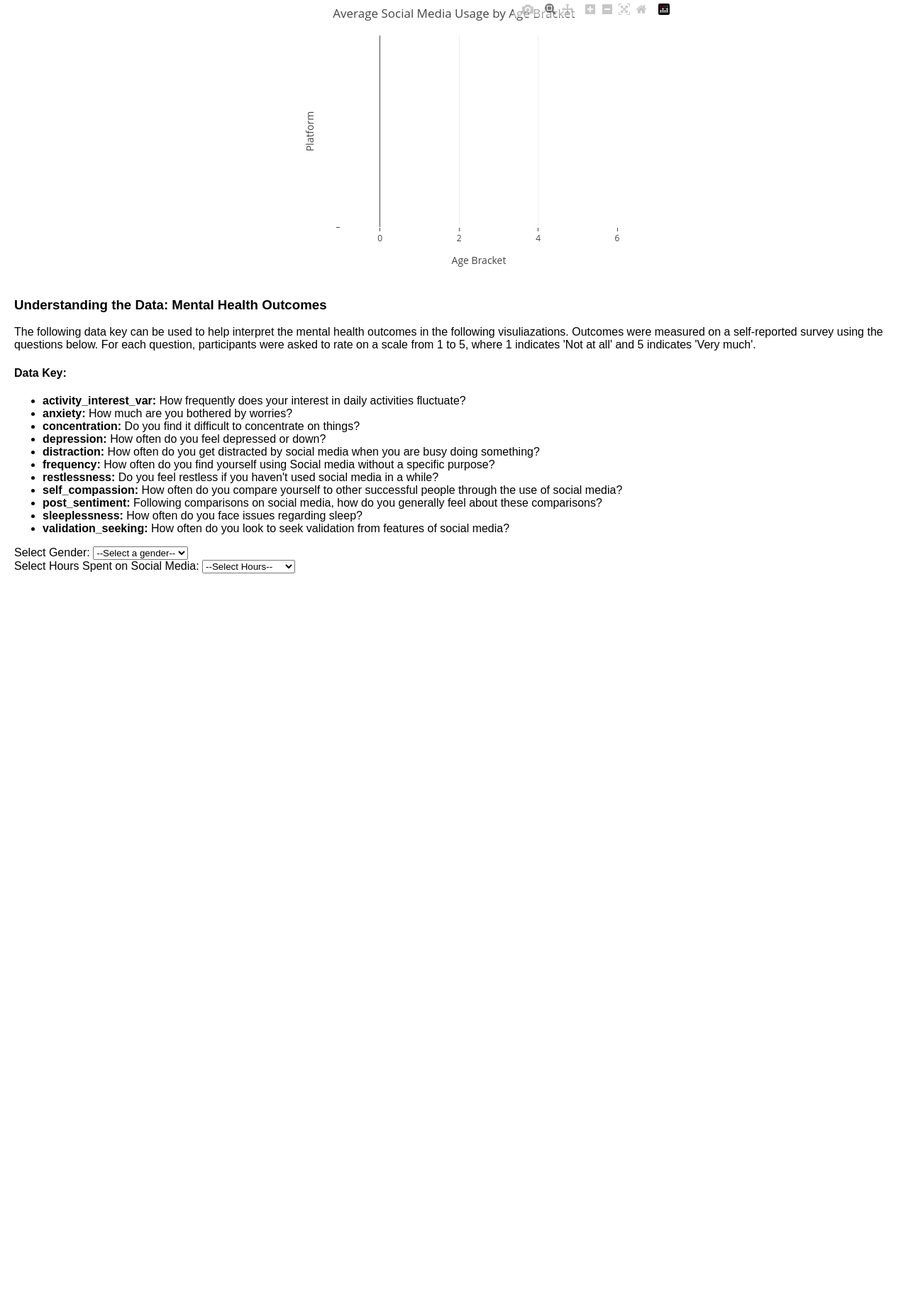
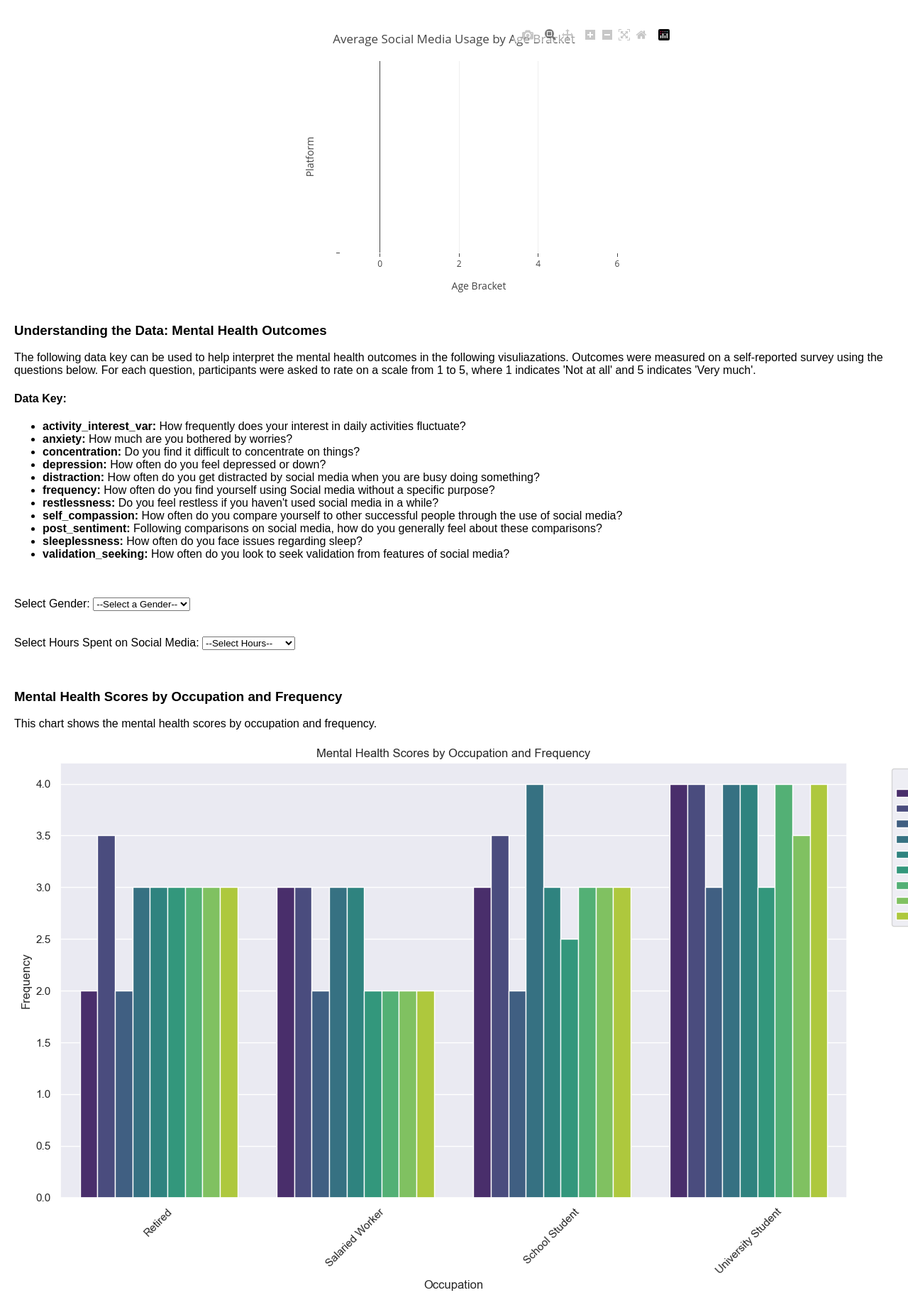
Before and after one commit to emilyfaris/social-media-mental-health-project, a Flask app: page / in a window 1280 px wide; the page is wider, and only the part inside the window is pictured. Shown: the part 553-2385 px from the top of that part at 71% size. Before the commit the page ends 1361 px from the top of that part, so only its background shows below. Run offline with Flask 3, Linux system fonts and the light colour scheme; data that the repository does not hold is empty; some libraries are stand-ins or nearby versions.

Commit message:
adding Maggie's stuff

```diff
--- a/app.py
+++ b/app.py
@@ -1,7 +1,9 @@
 import flask
 import sqlalchemy
 from sqlalchemy import text
-from flask import render_template, request, jsonify
+from flask import render_template, jsonify
+import pandas as pd
+import seaborn as sns
 
 
 app = flask.Flask(__name__)
@@ -137,6 +139,34 @@
     return jsonify(platform_data)
 
 
+@app.route('/visualization1')
+def visualization1():
+    # Generate the visualization using seaborn
+    sns.set_theme()
+    # Render the HTML template containing the visualization
+    return render_template('smmh.html')
+
+
+@app.route('/visualization2/data')
+def visualization2_data():
+    query = "SELECT occupation, frequency, distraction, restlessness, anxiety, concentration, self_compassion, sleeplessness, activity_interest_var, depression FROM smmh_data"
+    # Retrieve data from the database
+    data = get_data(query)
+    # Convert the data to a DataFrame
+    df = pd.DataFrame(data, columns=['Occupation', 'Frequency', 'Distraction', 'Restlessness', 'Anxiety', 'ConcentrationDifficulty', 'SelfCompassion', 'Sleeplessness', 'ActivityInterest', 'Depression'])
+    # Group the data by 'Occupation' and calculate the median for each column
+    occupation_results = df.groupby('Occupation')[['Frequency', 'Distraction','Restlessness','Anxiety','ConcentrationDifficulty','SelfCompassion','Sleeplessness','ActivityInterest', 'Depression']].median().reset_index()
+
+    # Melt the DataFrame to long format for Plotly visualization
+    melted_df = pd.melt(occupation_results, id_vars='Occupation', var_name='MentalHealth', value_name='Score')
+
+    # Convert the melted dataframe to a dictionary for JSON serialization
+    data = melted_df.to_dict(orient='records')
+
+    #Return the processed data as JSON
+    return jsonify(data)
+
+
 
 if __name__ == "__main__":
     app.run(host='localhost', debug=True)
--- /dev/null
+++ b/static/js/graph2.js
@@ -0,0 +1,22 @@
+// Fetch data from Flask endpoint
+fetch('/visualization2/data')
+  .then(response => response.json())
+  .then(data => {
+    // Create the Plotly graph
+    const fig = {
+      data: [{
+        x: data.map(item => item.MentalHealth),
+        y: data.map(item => item.Score),
+        type: 'bar',
+        marker: {color: 'powderblue'}
+      }],
+      layout: {
+        title: 'Mental Health Scores by Occupation and Frequency',
+        xaxis: {title: 'Mental Health'},
+        yaxis: {title: 'Frequency'}
+      }
+    };
+
+    Plotly.newPlot('plotly-graph', fig.data, fig.layout);
+  })
+  .catch(error => console.log('Error fetching data:', error));
--- a/templates/smmh.html
+++ b/templates/smmh.html
@@ -29,6 +29,8 @@
           <label for="selDataset">Select Age:</label>
           <select id="selDataset"></select>
           <div id="age-pie-chart"></div>
+        </br>
+      </br>
           <!-- Heatmap -->
           <div id="heatmap"></div>
           <script src="static/js/heatmap.js"></script>
@@ -51,15 +53,19 @@
                 <li><strong>validation_seeking:</strong> How often do you look to seek validation from features of social media?</li>
               </ul>
     </div>
+  </br>
+</br>
           <!-- Gender select graph -->
           <label for="genderSelect">Select Gender:</label>
           <select id="genderSelect">
-          <option value="">--Select a gender--</option>
+          <option value="">--Select a Gender--</option>
           <option value="Male">Male</option>
           <option value="Female">Female</option>
           <option value="Non binary">Non binary</option>
           </select>
           <div id="chart"></div>
+        </br>
+      </br>
           <!-- Hours select graph -->
           <div>
           <label for="hoursSelect">Select Hours Spent on Social Media:</label>
@@ -71,6 +77,20 @@
           </select>
           <div id="hoursChart"></div>
         </div>
+      </br>
+    </br>
+        <!-- Visualization 1: Bar Chart -->
+        <div id="visualization1">
+          <h3>Mental Health Scores by Occupation and Frequency</h3>
+          <p>This chart shows the mental health scores by occupation and frequency.</p>
+          <img src="{{url_for('static', filename='mental_health_visualization.png')}}" alt="Mental Health Visualization">
+        </div>
+        <!-- Visualization 2: Plotly Graph -->
+        <div id="visualization2">
+          <h3>Mental Health Scores by Occupation and Frequency</h3>
+          <p>This chart shows the mental health scores by occupation and frequency.</p>
+          <div id="plotly-graph"></div>
+        </div>
       </div>
     </div>
   </div>
@@ -78,5 +98,6 @@
   <script src="{{url_for('static', filename='js/gender_select.js')}}"></script>
   <script src="{{url_for('static', filename='js/hours_select.js')}}"></script>
   <script src="{{url_for('static', filename='js/smmh.js')}}"></script>
+  <script src="{{url_for('static', filename='js/graph2.js')}}"></script>
 </body>
 </html>
```
Also changed, not shown: static/mental_health_visualization.png (added), 3 other files.
